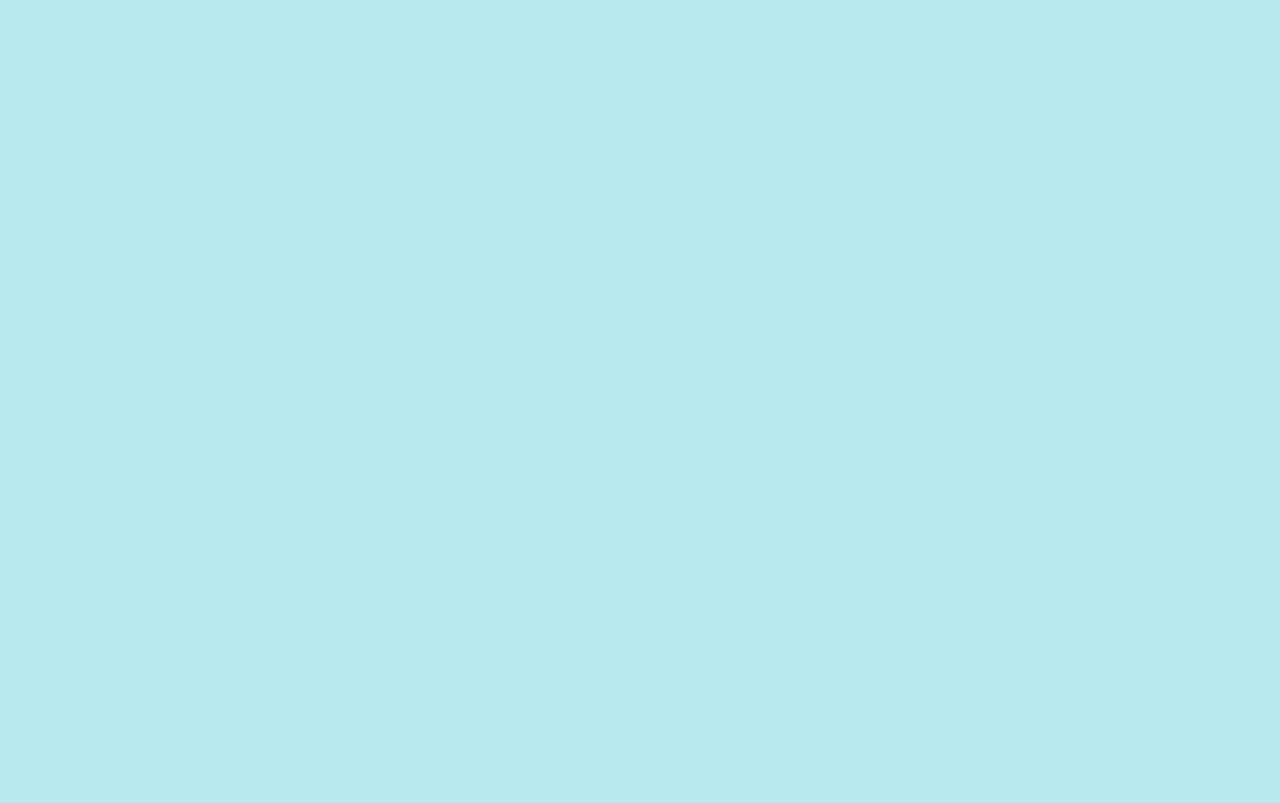
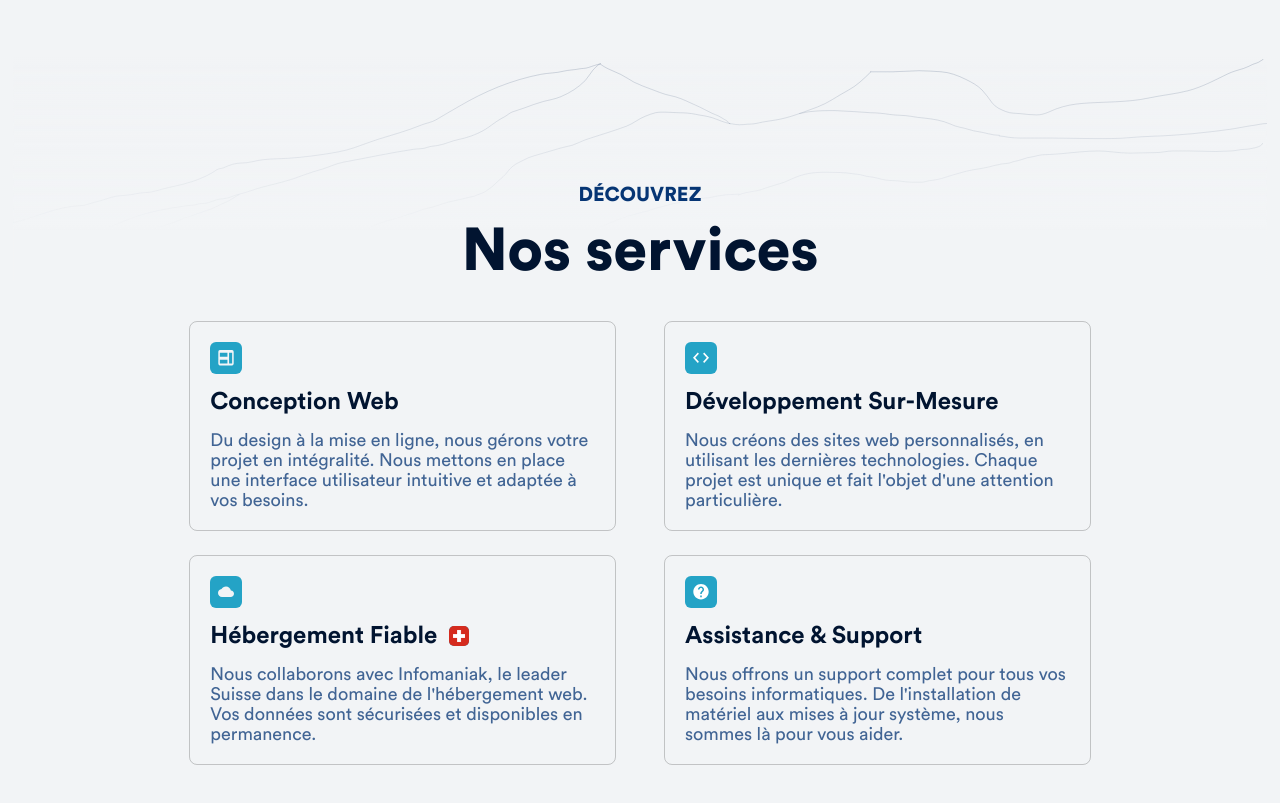
Before and after one commit to Support-Informatique/support-informatique.ch, a React (Vite) app: page / in a window 1280 px wide. Shown: the part 2538-3341 px from the top of the page. Before the commit the page ends 2284 px from the top, so only its background shows below. Built offline with nearby package versions, Linux system fonts and the light colour scheme.

Commit message:
🚧 Our services section

```diff
--- a/src/components/SectionTitle.tsx
+++ b/src/components/SectionTitle.tsx
@@ -39,7 +39,7 @@ const SectionTitle: React.FC<SectionTitleProps> = ({
       )}
       <div
         className={
-          'flex flex-col items-center justify-center gap-y-3 absolute w-full'
+          `flex flex-col items-center justify-center gap-y-3 ${bgImage ? 'absolute' : ''} w-full`
         }
       >
         <span
--- /dev/null
+++ b/src/components/Service.tsx
@@ -0,0 +1,65 @@
+// images
+import layoutIcon from '@/assets/images/icon-layout.svg'
+import codeIcon from '@/assets/images/icon-code.svg'
+import cloudIcon from '@/assets/images/icon-cloud.svg'
+import helpIcon from '@/assets/images/icon-help.svg'
+import swissIcon from '@/assets/images/icon-swiss.png'
+
+// type
+type Icon = 'layout' | 'code' | 'cloud' | 'help'
+
+// interfaces
+interface ServiceProps {
+  icon: Icon
+  title: string
+  description: string
+  swissFlag?: boolean
+}
+
+// functions
+const getIcon = (icon: Icon) => {
+  switch (icon) {
+    case 'layout':
+      return layoutIcon
+    case 'code':
+      return codeIcon
+    case 'cloud':
+      return cloudIcon
+    case 'help':
+      return helpIcon
+    default:
+      return layoutIcon
+  }
+}
+
+const Service: React.FC<ServiceProps> = ({
+  icon,
+  title,
+  description,
+  swissFlag = false
+}) => {
+  const iconImg = getIcon(icon)
+
+  return (
+    <div className='flex flex-col border-[1px] border-black border-opacity-20 w-4/12 rounded-lg gap-3 p-5'>
+      <img
+        src={iconImg}
+        alt='layoutIcon'
+        className='w-8 h-8 p-2 rounded-md bg-secondary'
+      />
+      <div className='flex flex-row gap-3 items-center'>
+        <p className='text-darkText font-bold text-2xl'>{title}</p>
+        {swissFlag && (
+          <img
+            src={swissIcon}
+            alt='swissFlag'
+            className='w-5 h-5 bg-secondary rounded-[5px]'
+          />
+        )}
+      </div>
+      <p className='text-primary opacity-75 text-lg leading-5'>{description}</p>
+    </div>
+  )
+}
+
+export default Service
--- a/src/components/sections/OurServices.tsx
+++ b/src/components/sections/OurServices.tsx
@@ -1,4 +1,39 @@
+// components
+import SectionTitle from '@/components/SectionTitle'
+import Service from '@/components/Service'
+
 const OurServices: React.FC = () => {
-  return <div>Our services</div>
+  return (
+    <>
+      <SectionTitle
+        subtitle='découvrez'
+        title='Nos services'
+        background='horizon'
+      />
+      <div className='flex flex-row flex-wrap gap-x-12 gap-y-6 w-full justify-center'>
+        <Service
+          icon='layout'
+          title='Conception Web'
+          description='Du design à la mise en ligne, nous gérons votre projet en intégralité. Nous mettons en place une interface utilisateur intuitive et adaptée à vos besoins.'
+        />
+        <Service
+          icon='code'
+          title='Développement Sur-Mesure'
+          description="Nous créons des sites web personnalisés, en utilisant les dernières technologies. Chaque projet est unique et fait l'objet d'une attention particulière."
+        />
+        <Service
+          icon='cloud'
+          title='Hébergement Fiable'
+          description="Nous collaborons avec Infomaniak, le leader Suisse dans le domaine de l'hébergement web. Vos données sont sécurisées et disponibles en permanence."
+          swissFlag
+        />
+        <Service
+          icon='help'
+          title='Assistance & Support'
+          description="Nous offrons un support complet pour tous vos besoins informatiques. De l'installation de matériel aux mises à jour système, nous sommes là pour vous aider."
+        />
+      </div>
+    </>
+  )
 }
 export default OurServices
--- a/src/pages/Home.tsx
+++ b/src/pages/Home.tsx
@@ -8,17 +8,26 @@
 // import Button from '@/components/Button'
 // import Footer from '@/components/sections/Footer'
 import Hero from '@/components/sections/Hero'
+import OurServices from '@/components/sections/OurServices'
 import OurTeam from '@/components/sections/OurTeam'
 import WhyUs from '@/components/sections/WhyUs'
+
+const DefaultSpacer: React.FC = () => {
+  return (
+    <div className='bg-background h-[30vh] md:h-[40vh] lg:h-[40vh] xl:h-[40vh]' />
+  )
+}
 
 const Home: React.FC = () => {
   return (
     <div>
       <Hero />
-      <div className='bg-background h-[10vh] md:h-[60vh] lg:h-[45vh] xl:h-[26vh] 2xl:h[10vh]'/>
+      <div className='bg-background h-[10vh] md:h-[60vh] lg:h-[45vh] xl:h-[26vh]' />
       <WhyUs />
-      <div className='bg-background h-96'/>
+      <DefaultSpacer />
       <OurTeam />
+      <DefaultSpacer />
+      <OurServices />
       <br></br>
       <br></br>
       <br></br>
```
Also changed, not shown: src/assets/images/icon-swiss.png.
